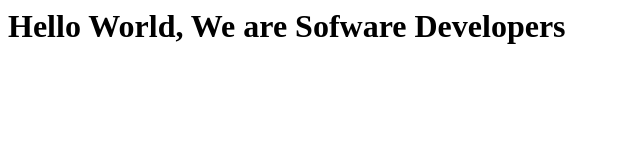
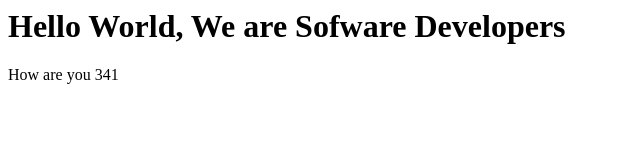
Before and after one commit to Brian3Kamau/BK-M, a plain HTML site: page index.html in a window 1280 px wide. Shown: the whole page, without its empty margins (0-640 px from the left). Drawn offline with Linux system fonts and the light colour scheme.

Commit message:
Fifth Commit

```diff
--- a/index.html
+++ b/index.html
@@ -1 +1,2 @@
 <h1>Hello World, We are Sofware Developers</h1>
+<p>How are you 341</p>
```
